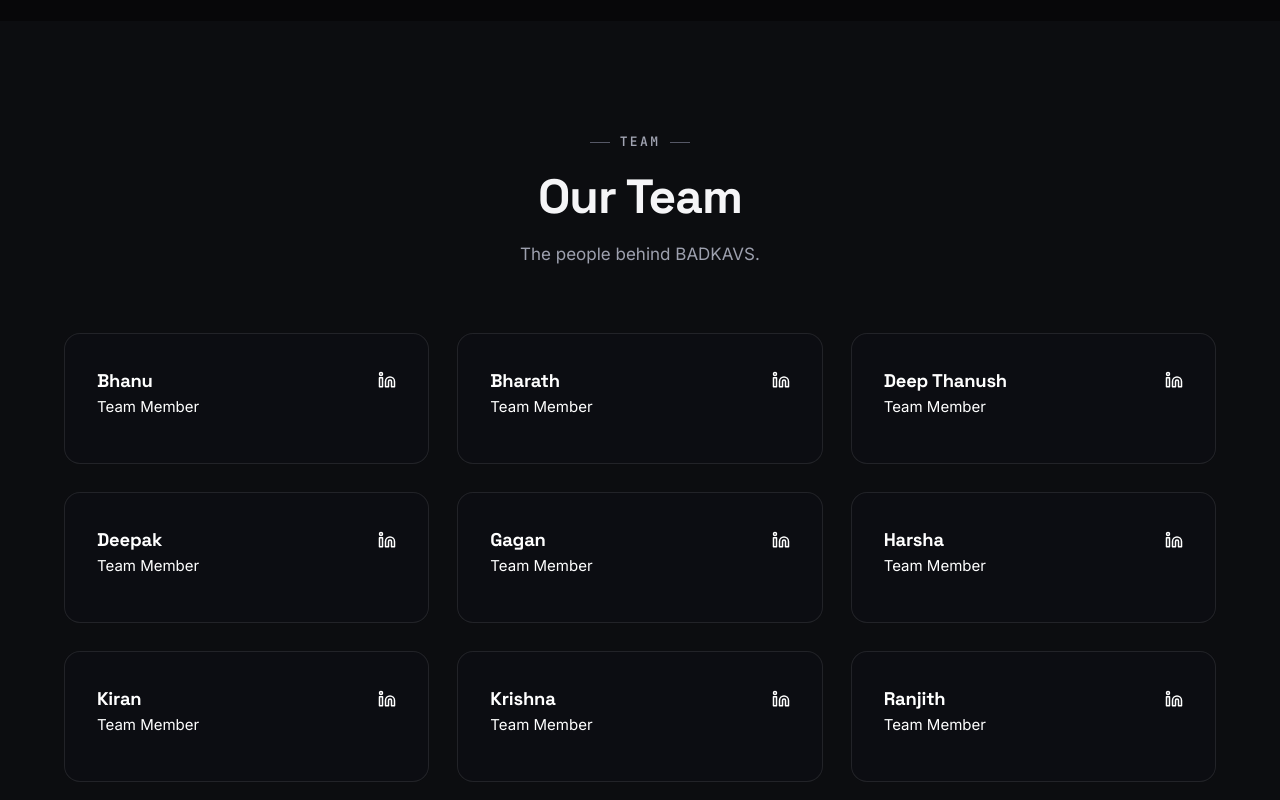
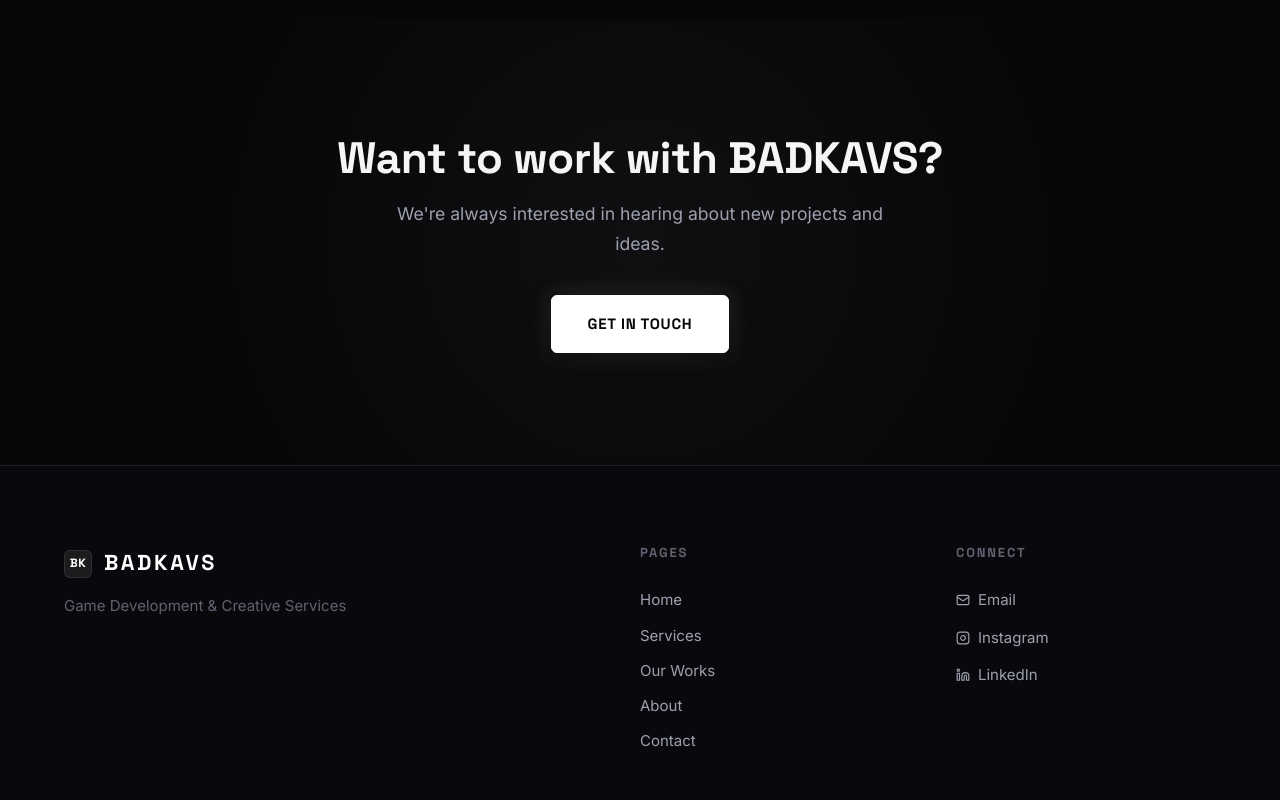
Before and after one commit to Saibharath548/badkavs, a React (Vite) app: page /#/about in a window 1280 px wide. Shown: the part 1300-2100 px from the top of the page. Built offline with nearby package versions, Linux system fonts and the light colour scheme.

Commit message:
Update About.tsx

```diff
--- a/src/pages/About.tsx
+++ b/src/pages/About.tsx
@@ -5,12 +5,10 @@
   Wrench,
   Layers,
   Target,
-  Linkedin,
 } from 'lucide-react';
 import SectionHeading from '@/components/SectionHeading';
 import CTASection from '@/components/CTASection';
 import { siteConfig } from '@/config/site';
-import { team } from '@/data/team';
 
 export default function About() {
   return (
@@ -83,62 +81,6 @@
         </div>
       </section>
 
-      {/* Team Section */}
-      <section
-        className="section"
-        style={{ background: 'var(--color-bg-secondary)' }}
-        aria-label="Our team"
-      >
-        <div className="container">
-          <SectionHeading
-            label="Team"
-            title="Our Team"
-            description="The people behind BADKAVS."
-          />
-          {team.length > 0 ? (
-            <div className="about-values">
-              {team.map((member) => (
-                <div key={member.id} className="about-value-card">
-                  <div style={{ display: 'flex', alignItems: 'center', justifyContent: 'space-between', gap: '0.5rem', marginBottom: '0.25rem' }}>
-                    <h3 className="about-value-card__title" style={{ marginBottom: 0 }}>{member.name}</h3>
-                    {member.linkedin && (
-                      <a
-                        href={member.linkedin}
-                        target="_blank"
-                        rel="noopener noreferrer"
-                        aria-label={`${member.name} on LinkedIn`}
-                        style={{
-                          color: 'var(--color-accent)',
-                          display: 'flex',
-                          alignItems: 'center',
-                          flexShrink: 0,
-                          transition: 'opacity 0.2s',
-                        }}
-                        onMouseEnter={e => (e.currentTarget.style.opacity = '0.7')}
-                        onMouseLeave={e => (e.currentTarget.style.opacity = '1')}
-                      >
-                        <Linkedin size={18} />
-                      </a>
-                    )}
-                  </div>
-                  <p
-                    className="about-value-card__text"
-                    style={{ marginBottom: '0.5rem', color: 'var(--color-accent)' }}
-                  >
-                    {member.role}
-                  </p>
-                  <p className="about-value-card__text">{member.bio}</p>
-                </div>
-              ))}
-            </div>
-          ) : (
-            <div className="team-placeholder">
-              <p>Team information coming soon.</p>
-            </div>
-          )}
-        </div>
-      </section>
-
       {/* CTA */}
       <CTASection
         title="Want to work with BADKAVS?"
```
